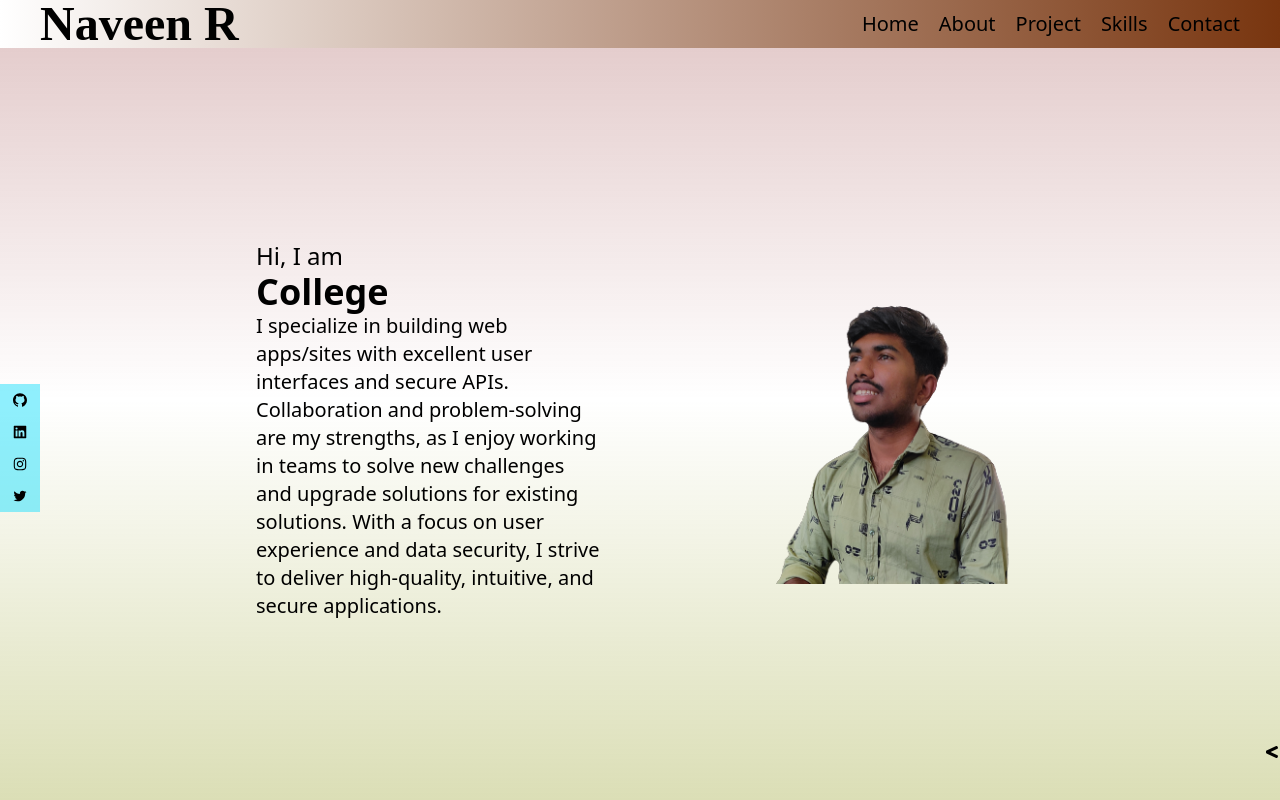
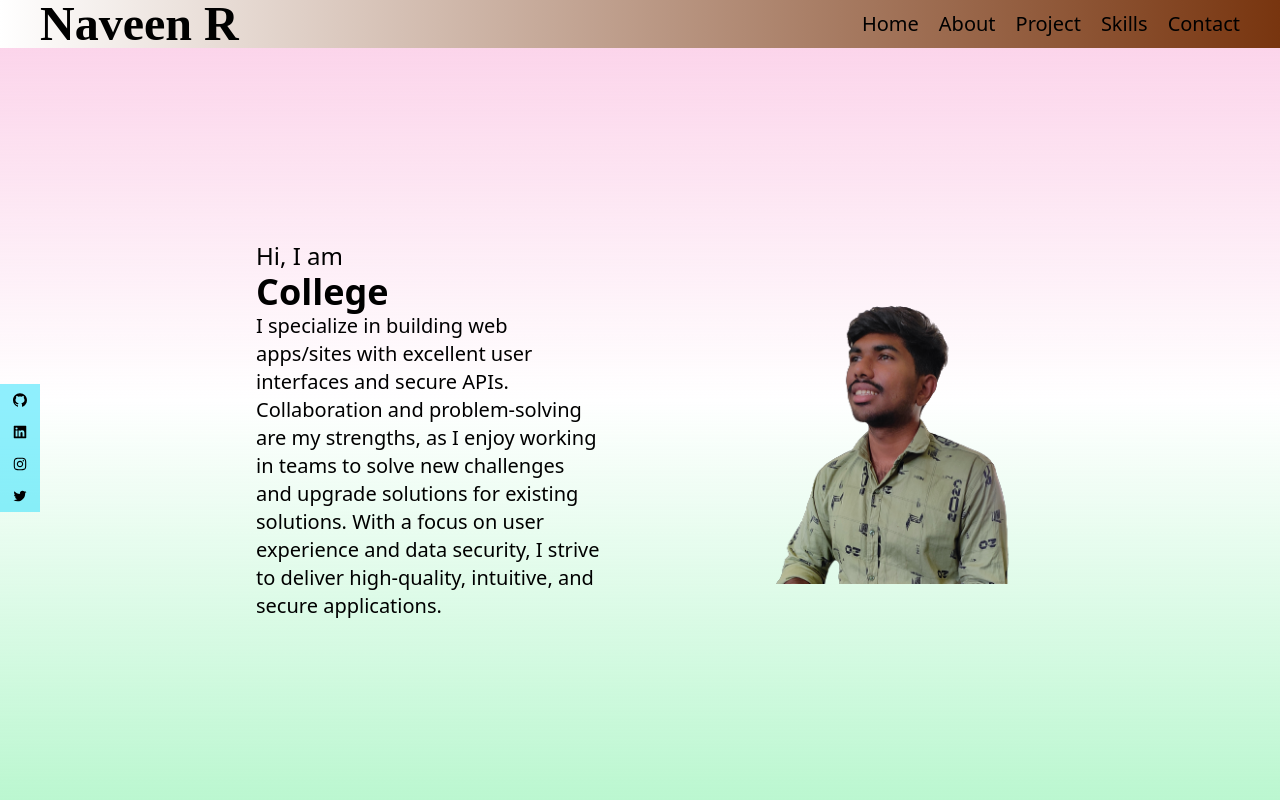
Before and after one commit to naveen-ravi2810/Portfolio, a React (Create React App) app: page / in a window 1280 px wide. Shown: the top 800 px of the page. Built offline with nearby package versions, Linux system fonts and the light colour scheme.

Commit message:
Before Final

```diff
--- a/public/index.html
+++ b/public/index.html
@@ -24,7 +24,8 @@
       work correctly both with client-side routing and a non-root public URL.
       Learn how to configure a non-root public URL by running `npm run build`.
     -->
-    <title>React App</title>
+    <title>Naveen Portfolio
+    </title>
   </head>
   <body>
     <noscript>You need to enable JavaScript to run this app.</noscript>
--- a/src/App.js
+++ b/src/App.js
@@ -4,9 +4,8 @@ import About from "./Component/About";
 import Project from "./Component/Project";
 import Skills from "./Component/Skills";
 import Contact from "./Component/Contact";
-import { useRef, useState } from "react";
+import { useRef } from "react";
 import Links from "./Component/Links";
-import Colorchooser from "./Component/Colorchooser";
 
 function App() {
   const home = useRef(null);
@@ -14,9 +13,6 @@ function App() {
   const project = useRef(null);
   const skills = useRef(null);
   const contact = useRef(null);
-
-  const [TopColor, setTopColor] = useState('[#8A2424]/[0.26]');
-  const [BottomColor, setBottomColor] = useState('[#8F991B]/[0.32]');
 
   const scroll_content = (elementRef) => {
     window.scrollTo({
@@ -27,13 +23,12 @@ function App() {
   return (
     <div>
       <div className="h-screen fixed top-0 left-0 right-0">
-        <div className={`h-1/2 bg-gradient-to-b from-[#8A2424]/[0.26] `}>
+        <div className={`h-1/2 bg-gradient-to-b from-pink-200`}>
         </div>
-        <div className={`h-1/2 bg-gradient-to-t from-[#8F991B]/[0.32]`}>
+        <div className={`h-1/2 bg-gradient-to-t from-green-200`}>
         </div>
       </div>
       <div className="relative">
-        <Colorchooser setTopColor={setTopColor} setBottomColor={setBottomColor}/>
         <Navbar scroll_content={scroll_content} home={home} about={about} project={project} skills={skills} contact={contact}/>
         <Home homeref={home}/>
         <h1 className="md:flex hidden justify-center text-3xl font-quotes ">---Mistakes are the lessons that teach you to rectify Errors---</h1>
--- a/src/Component/Colorchooser.jsx
+++ /dev/null
@@ -1,45 +0,0 @@
-import React, { useState } from 'react';
-import { FaGreaterThan, FaLessThan } from 'react-icons/fa';
-
-function Colorchooser({setTopColor, setBottomColor}) {
-
-    const [ShowChooseCOlor, setShowChooseCOlor] = useState(false);
-
-  return (
-    <div className='md:block hidden'>
-        <div className={`fixed bottom-10 right-0 ${ShowChooseCOlor ? 'hidden': "md:block"}`}>
-            <FaLessThan onClick={()=>setShowChooseCOlor(!ShowChooseCOlor)}/>
-        </div>
-        <div className={` bg-white p-2 hidden fixed bottom-10 right-8 ${ShowChooseCOlor ? "md:block" : "hidden" } `}>
-       <div className='flex items-center gap-3' >
-            <div className='border-r-2'>
-                <FaGreaterThan onClick={()=>setShowChooseCOlor(!ShowChooseCOlor)}/>
-            </div>
-            <div >
-                choose my portfolio color
-                <div className="flex gap-4">
-                    <h1 className="">Top:</h1>
-                    <div onClick={()=>setTopColor('[#8A2424]/[0.26]')} className={`rounded-full border-2 h-4 w-4 bg-[#8A2424]/[0.26]`}></div>
-                    <div onClick={()=>setTopColor('black')} className={`rounded-full border-2 h-4 w-4 bg-black`}></div>
-                    <div onClick={()=>setTopColor('white')} className={`rounded-full border-2 h-4 w-4 `}></div>
-                    <div onClick={()=>setTopColor('[#3FE4FB]/[0.56]')} className={`rounded-full border-2 h-4 w-4 bg-[#3FE4FB]/[0.56]`}></div>
-                    <div onClick={()=>setTopColor('orange-600')} className={`rounded-full border-2 h-4 w-4 bg-orange-600`}></div>
-                    <div onClick={()=>setTopColor('white')} className={`rounded-full border-2 h-4 w-4 `}></div>
-                </div>
-                <div className="flex gap-4">
-                    Bottom:
-                    <div onClick={()=>setBottomColor('[#8F991B]/[0.32]')} className={`rounded-full border-2 h-4 w-4 bg-[#8F991B]/[0.32]`}></div>
-                    <div onClick={()=>setBottomColor('[#3FE4FB]/[0.56]')} className={`rounded-full border-2 h-4 w-4 bg-[#3FE4FB]/[0.56]`}></div>
-                    <div onClick={()=>setBottomColor('')} className={`rounded-full border-2 h-4 w-4 `}></div>
-                    <div onClick={()=>setBottomColor('')} className={`rounded-full border-2 h-4 w-4 `}></div>
-                    <div onClick={()=>setBottomColor('')} className={`rounded-full border-2 h-4 w-4 `}></div>
-                    <div onClick={()=>setBottomColor('black')} className={`rounded-full border-2 h-4 w-4 bg-black`}></div>
-                </div>
-            </div>
-        </div>
-    </div>
-    </div>
-  )
-}
-
-export default Colorchooser
```
Also changed, not shown: 1 other file (tests, documents, lock files or other folders).
